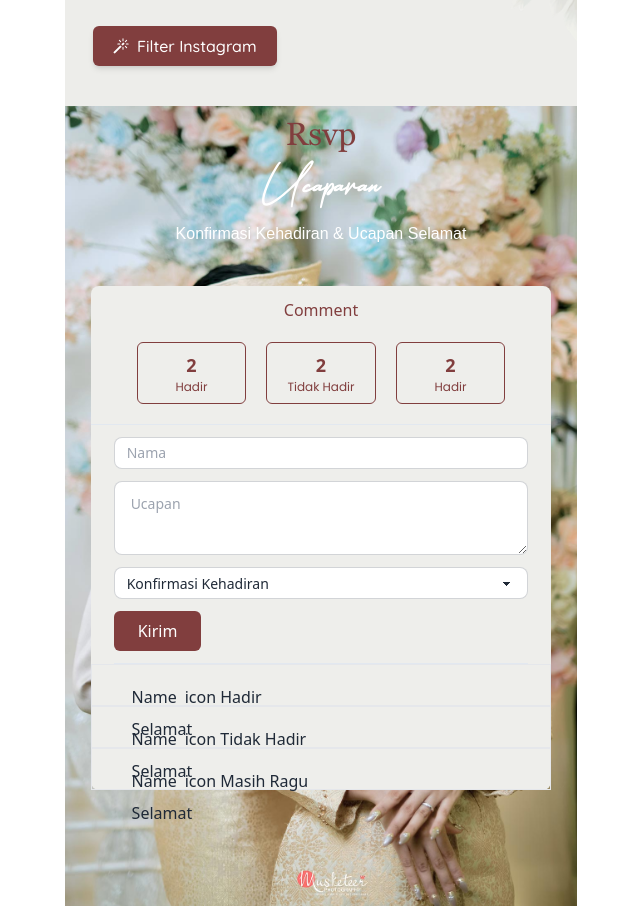
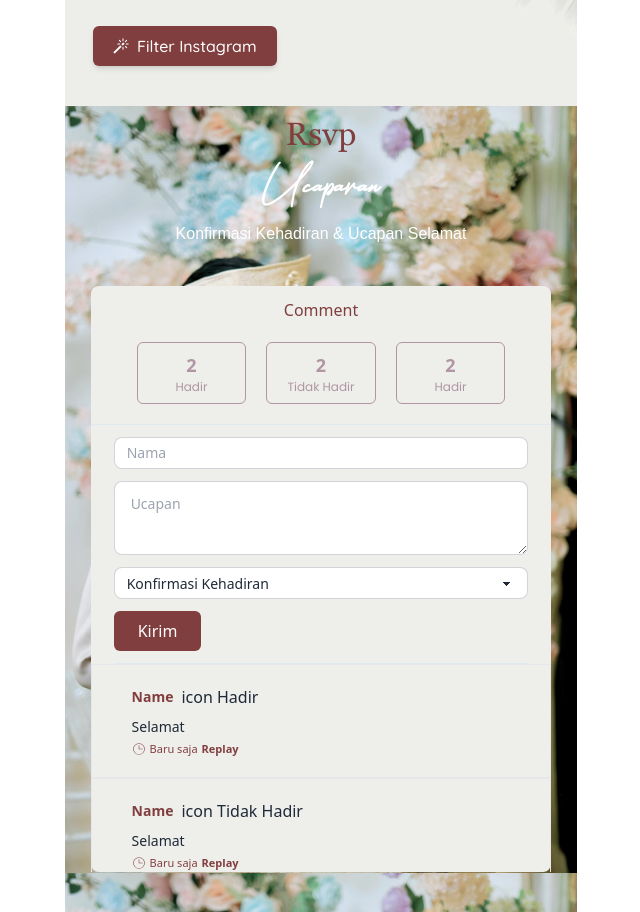
Before and after one commit to kopsus/wedding-invitation, a Next.js app: page / in a window 1280 px wide. Shown: the part 8124-9036 px from the top of the page, without its empty margins (319-959 px from the left). Built offline with nearby package versions, Linux system fonts and the light colour scheme; a web font is replaced by a local one.

Commit message:
updated rsvp section

```diff
--- a/src/components/rsvp/Rsvp.jsx
+++ b/src/components/rsvp/Rsvp.jsx
@@ -1,4 +1,5 @@
 import imageGallery3 from "@/assets/image/person/person3.jpg";
+import { CiClock2 } from "react-icons/ci";
 import { alice, georgia, hathemBosteem, poppinsLight } from "@/utils/fonts";
 
 const Rsvp = () => {
@@ -23,7 +24,7 @@ const Rsvp = () => {
 
   return (
     <div
-      className="bg-cover min-h-screen"
+      className="pb-10 min-h-screen bg-fixed bg-contain"
       style={{ backgroundImage: `url(${imageGallery3.src})` }}
     >
       <div className="flex flex-col gap-5 text-center pt-3 pb-10">
@@ -44,16 +45,16 @@ const Rsvp = () => {
       <div className="bg-[#eeeeeb] w-[90%] mx-auto rounded-lg ">
         <div className="pt-3 border-b border-slate-200">
           <p className="text-center text-primary font-medium">Comment</p>
-          <div className="grid grid-cols-3 mx-auto gap-5 w-[80%] text-primary">
-            <div className="text-center border border-primary p-2 rounded-md my-5">
+          <div className="grid grid-cols-3 mx-auto gap-5 w-[80%] text-[#b096a4]">
+            <div className="text-center border border-[#b096a4] p-2 rounded-md my-5">
               <p className="text-lg font-bold leading-7">2</p>
               <p className={`${poppinsLight.className} text-xs`}>Hadir</p>
             </div>
-            <div className="text-center border border-primary p-2 rounded-md my-5">
+            <div className="text-center border border-[#b096a4] p-2 rounded-md my-5">
               <p className="text-lg font-bold leading-7">2</p>
               <p className={`${poppinsLight.className} text-xs`}>Tidak Hadir</p>
             </div>
-            <div className="text-center border border-primary p-2 rounded-md my-5">
+            <div className="text-center border border-[#b096a4] p-2 rounded-md my-5">
               <p className="text-lg font-bold leading-7">2</p>
               <p className={`${poppinsLight.className} text-xs`}>Hadir</p>
             </div>
@@ -89,15 +90,25 @@ const Rsvp = () => {
             Kirim
           </button>
         </form>
-        {dataKehadiran.map((value, index) => (
-          <div key={index} className="px-10 py-5 border max-h-10">
-            <div className="flex items-center gap-2 mb-2">
-              <p className="">{value.name}</p>
-              <p>icon {value.hadir}</p>
+        <div
+          className="max-h-52 overflow-y-auto"
+          style={{ scrollbarWidth: "none" }}
+        >
+          {dataKehadiran.map((value, index) => (
+            <div key={index} className="px-10 py-5 border">
+              <div className="flex items-center gap-2 mb-2">
+                <p className="text-sm font-bold text-primary">{value.name}</p>
+                <p>icon {value.hadir}</p>
+              </div>
+              <p className="text-sm">{value.ucapan}</p>
+              <div className="flex items-center gap-1 text-[11px] text-primary mt-1">
+                <CiClock2 size={14} />
+                <p>Baru saja</p>
+                <p className="font-bold cursor-pointer">Replay</p>
+              </div>
             </div>
-            <p>{value.ucapan}</p>
-          </div>
-        ))}
+          ))}
+        </div>
       </div>
     </div>
   );
```
